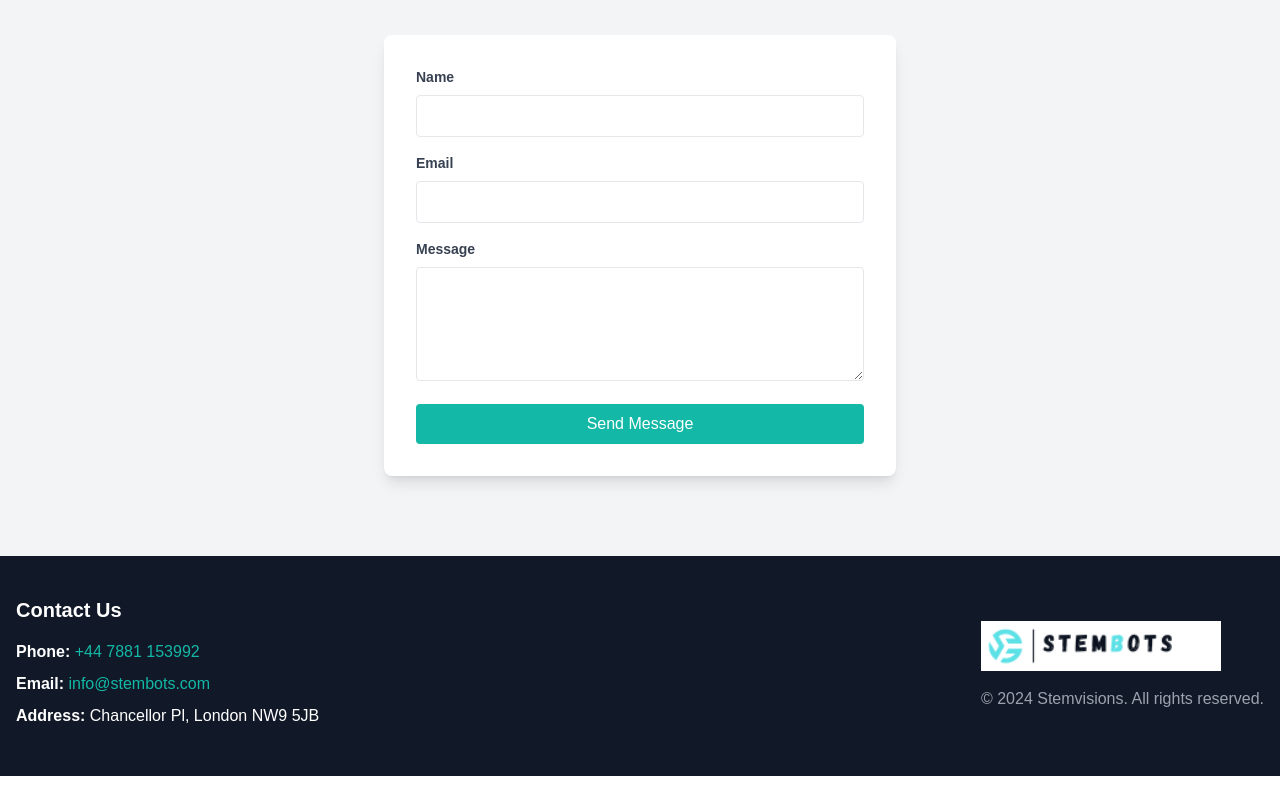
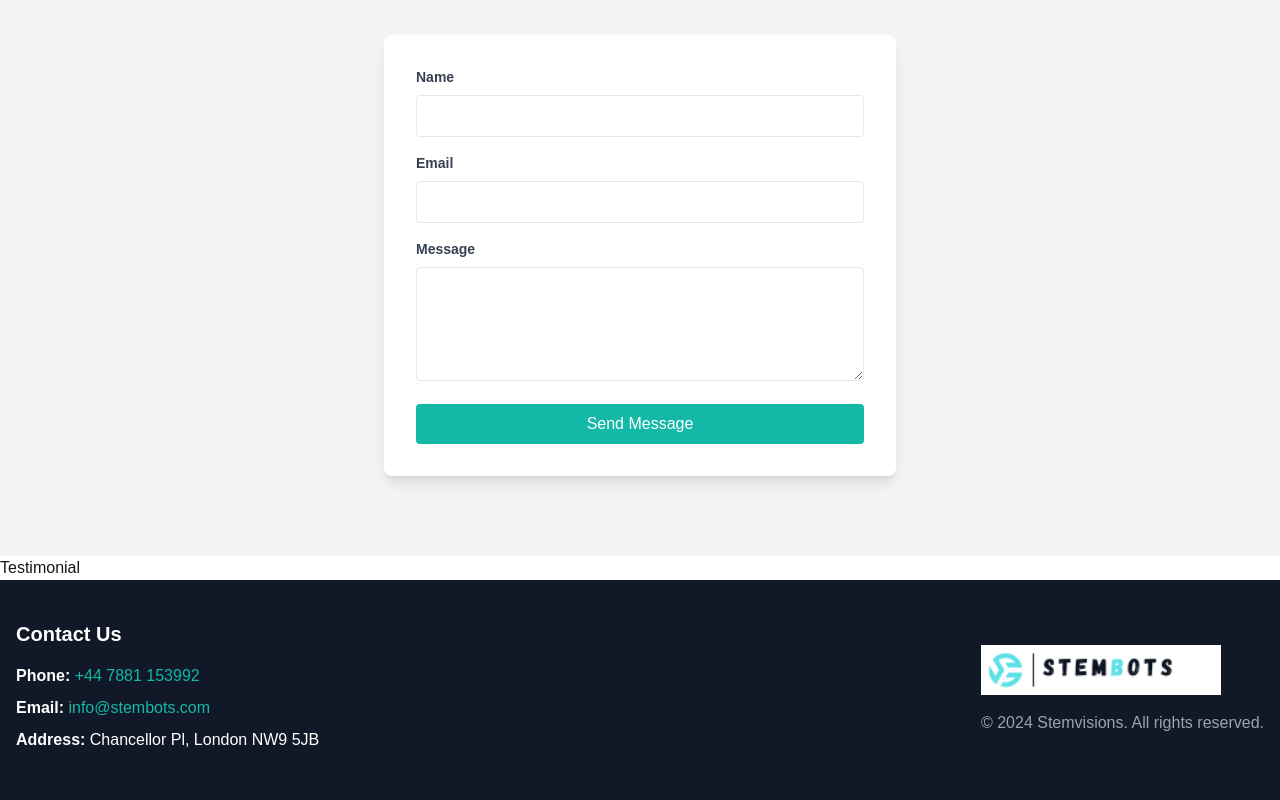
Before and after one commit to Flave1/stemrobot_ui, a Next.js app: page / in a window 1280 px wide. Shown: the part 2194-2994 px from the top of the page. Before the commit the page ends 2970 px from the top, so only its background shows below. Built offline with nearby package versions, Linux system fonts and the light colour scheme.

Commit message:
adjust testimnoial

```diff
--- a/app/components/Testimonials.tsx
+++ b/app/components/Testimonials.tsx
@@ -1,7 +1,9 @@
 const Testimonial = () => {
     return(
         <>
-
+            <div>Testimonial</div>
         </>
     )
 }
+
+export default Testimonial;
--- a/app/pages/index.tsx
+++ b/app/pages/index.tsx
@@ -3,6 +3,7 @@ import Features from '../components/Features';
 import Products from '../components/Products';
 import Contact from '../components/Contact';
 import Footer from '../components/Footer';
+import Testimonial from '../components/Testimonials';
 
 export default function Index() {
   return (
@@ -12,6 +13,7 @@ export default function Index() {
       <Features />
       <Products />
       <Contact />
+      <Testimonial />
       <Footer />
     </>
   );
```
